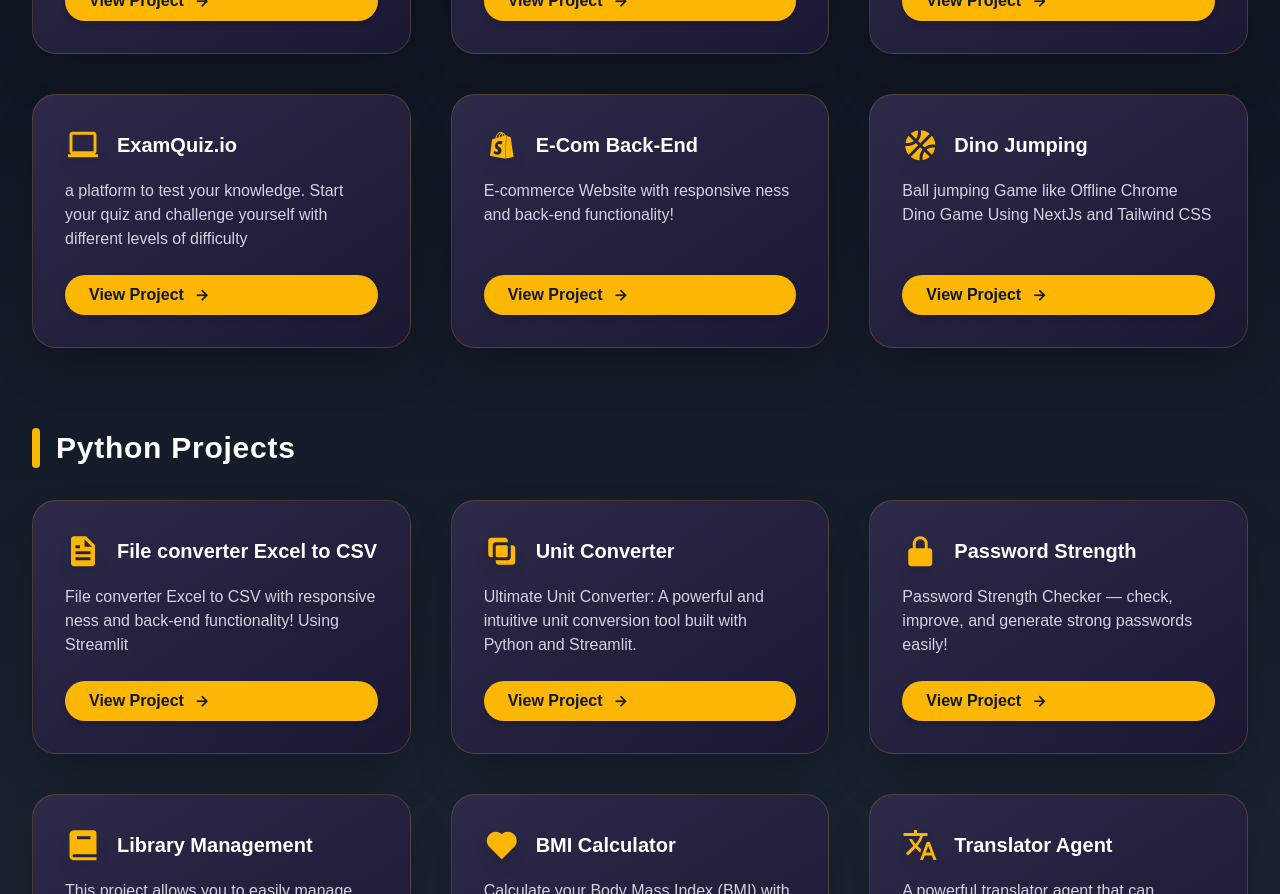
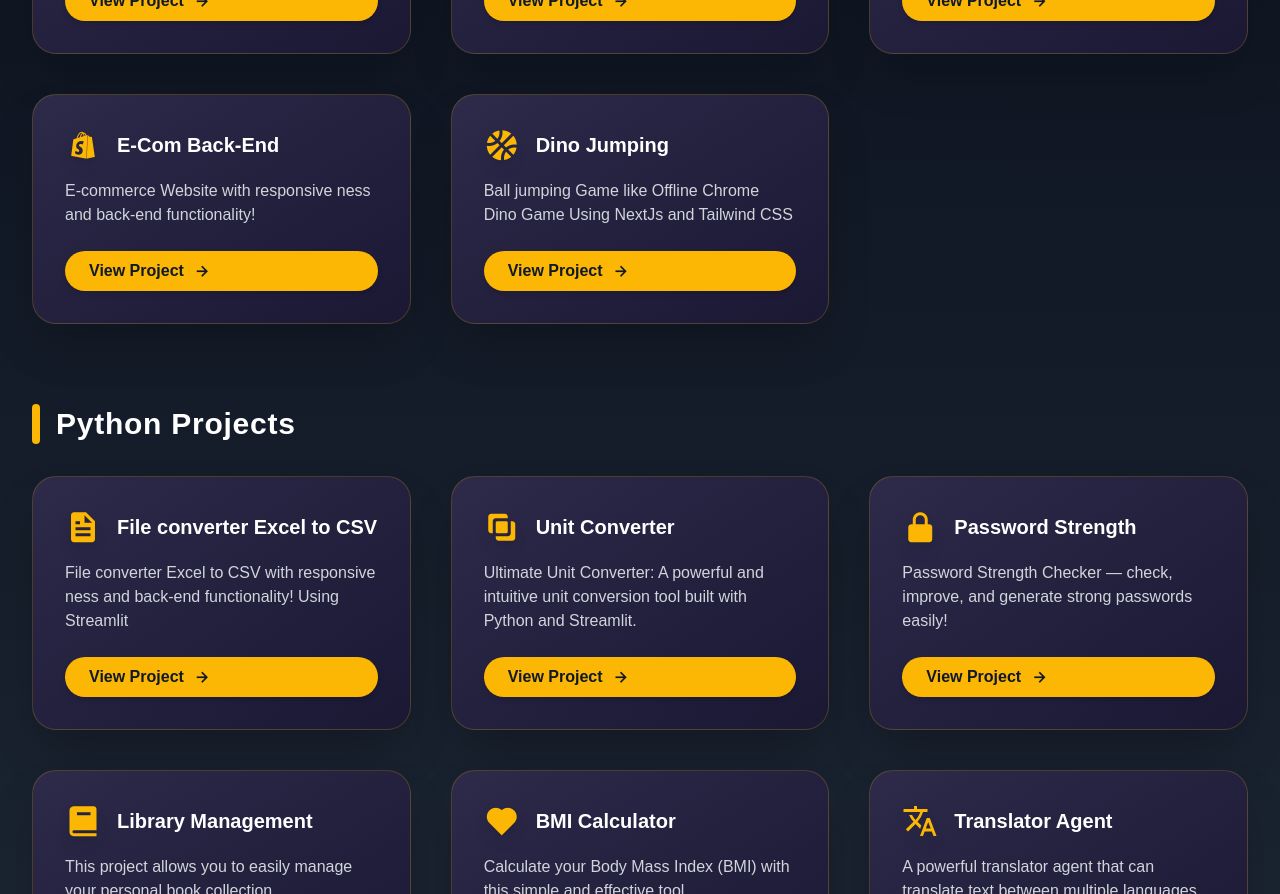
Before and after one commit to MuhammadSamad30/Portfolio-Tailwind-css, a Next.js app: page /projects in a window 1280 px wide. Shown: the part 1100-1994 px from the top of the page. Built offline with nearby package versions, Linux system fonts and the light colour scheme.

Commit message:
Tailwind-Portfolio

```diff
--- a/components/ProjectsAll.tsx
+++ b/components/ProjectsAll.tsx
@@ -65,13 +65,6 @@ const ProjectsAll = () => {
             "Figma to E-Commerce Website Pixel perfect with Responsive ness!",
           link: "https://e-commerce-hackathon-by-samad.vercel.app/",
           icon: "bx-store",
-        },
-        {
-          title: "ExamQuiz.io",
-          description:
-            "a platform to test your knowledge. Start your quiz and challenge yourself with different levels of difficulty",
-          link: "https://exam-quiz-io-muhammad-samad.vercel.app/",
-          icon: "bx bx-laptop",
         },
         {
           title: "E-Com Back-End",
```
